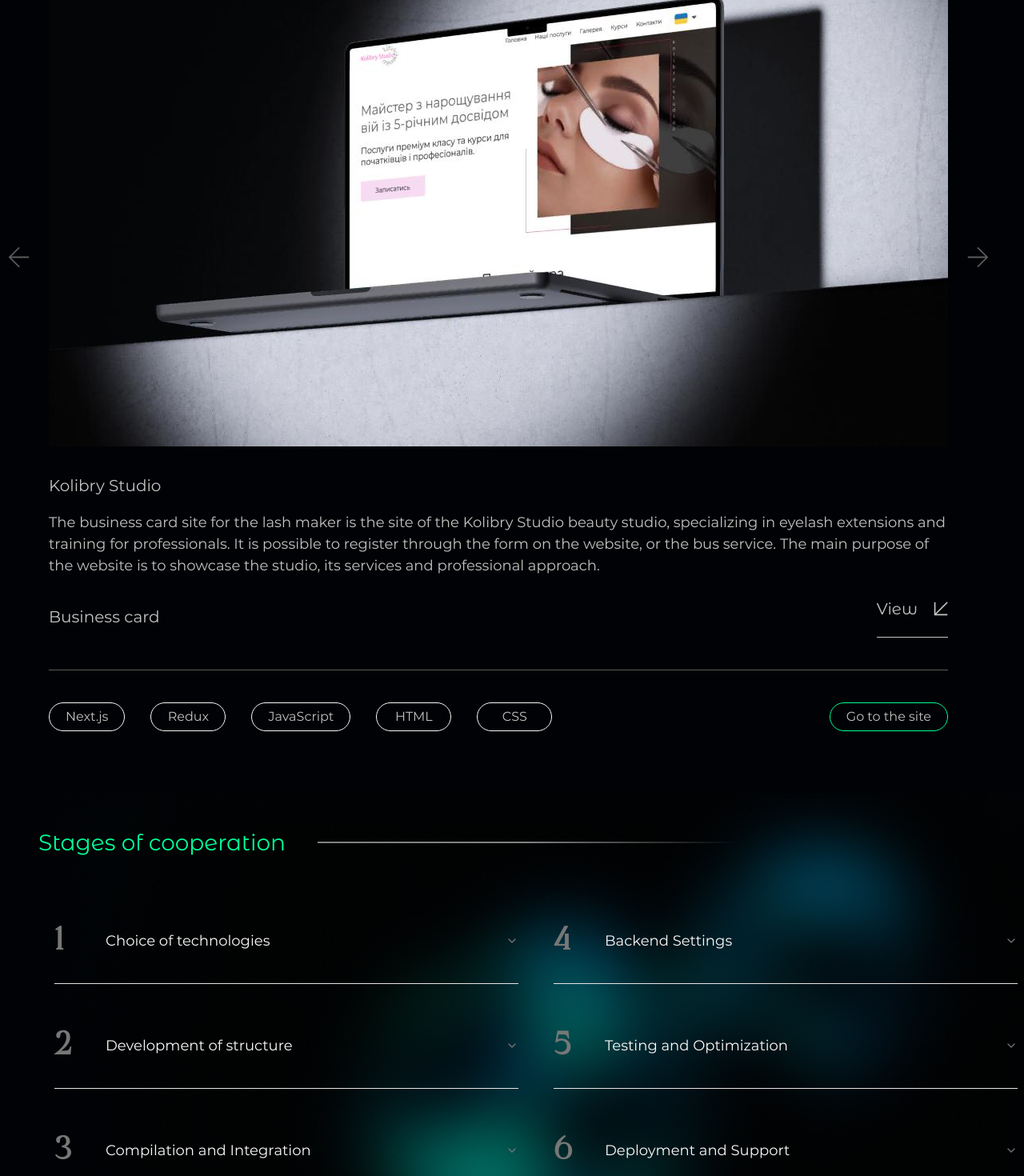
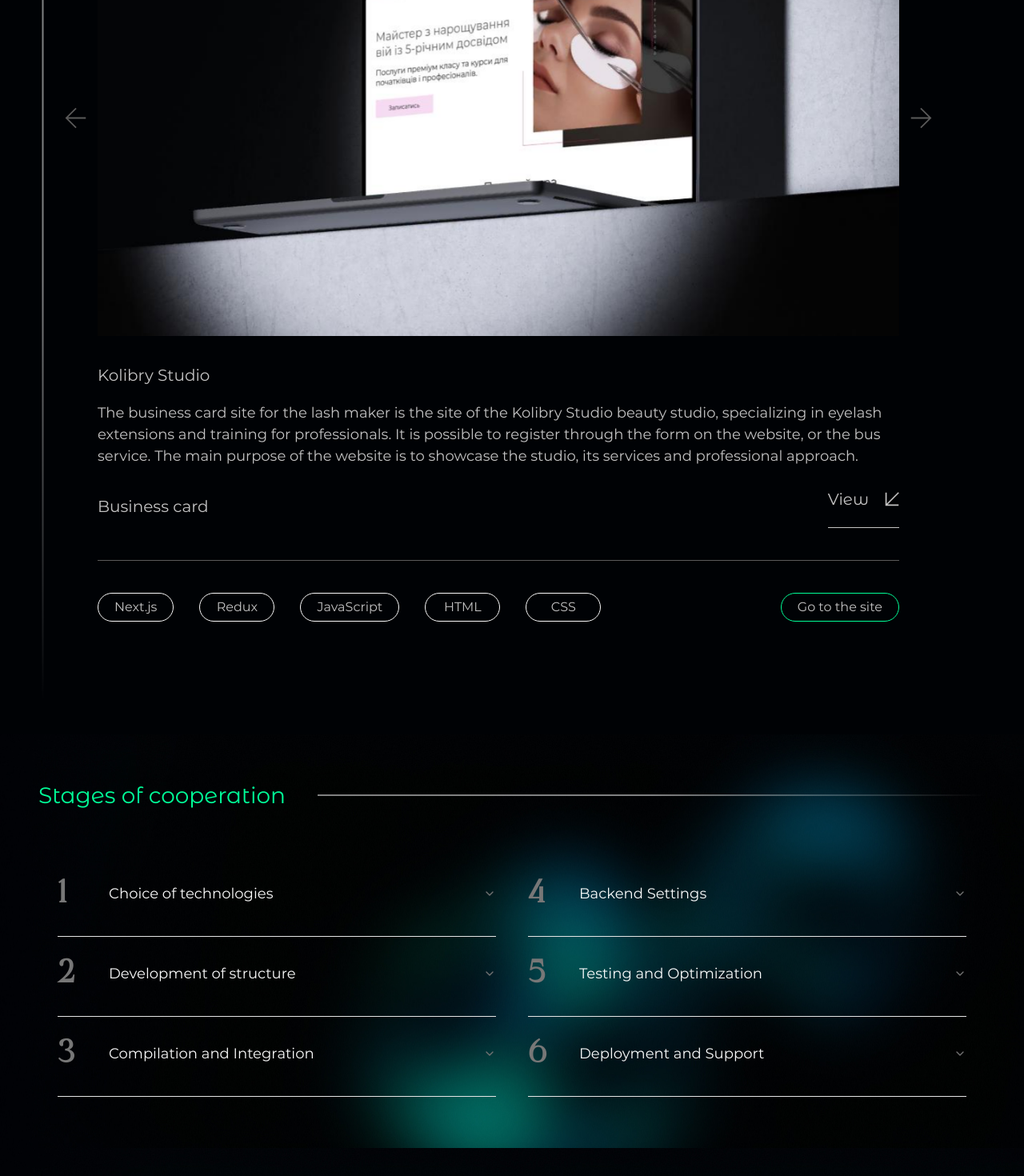
Before and after one commit to VitaliiBarabash1990/portfolio, a Next.js app: page /en in a window 1280 px wide. Shown: the part 2800-4270 px from the top of the page at 80% size. Built offline with nearby package versions, Linux system fonts and the light colour scheme.

Commit message:
adaptive project and steps

```diff
--- a/src/components/AccordionList/AccordionList.module.css
+++ b/src/components/AccordionList/AccordionList.module.css
@@ -1,17 +1,20 @@
 .accordionWrapper {
-  display: grid;
-  grid-template-columns: repeat(2, 1fr);
-  column-gap: 40px;
-  row-gap: 31px;
+  display: flex;
+  flex-direction: column;
   width: 100%;
   align-items: start;
-  padding: 0 20px;
+  gap: 48px;
 }
-
+.column {
+  width: 100%;
+  display: flex;
+  flex-direction: column;
+  gap: 48px;
+}
 .accordionItem {
-  width: 580px;
+  width: 100%;
   max-width: 100%;
-  min-height: 100px;
+  min-height: 70px;
   position: relative;
 }
 
@@ -25,6 +28,8 @@
   background-color: transparent;
   border: none;
   width: 100%;
+  padding: 0;
+  padding-bottom: 10px;
 }
 .accordionTriggerBtn {
   display: flex;
@@ -69,3 +74,23 @@
   max-height: 100%;
   position: relative;
 }
+
+@media screen and (min-width: 768px) {
+}
+@media screen and (min-width: 1280px) {
+  .accordionWrapper {
+    flex-direction: row;
+    column-gap: 40px;
+    row-gap: 31px;
+    padding: 0 24px;
+  }
+  .accordionItem {
+    min-height: 100px;
+  }
+  .accordionTrigger {
+    padding: 16px 0;
+  }
+  .column {
+    gap: 0;
+  }
+}
--- a/src/components/AccordionList/AccordionList.tsx
+++ b/src/components/AccordionList/AccordionList.tsx
@@ -42,9 +42,15 @@ export default function AccordionList() {
       text: t('steps.5.text')
     }
   ];
+
+  const stepsSorted = steps.sort((a, b) => a.number - b.number);
+
+  const leftColumn = stepsSorted.filter((step) => step.number <= 3);
+  const rightColumn = stepsSorted.filter((step) => step.number > 3);
   return (
     <Accordion type="single" collapsible className={s.accordionWrapper}>
-      {steps.map((step) => (
+      <div className={s.column}>
+        {leftColumn.map((step) => (
           <AccordionItem
             key={step.number}
             value={`step-${step.number}`}
@@ -61,6 +67,26 @@ export default function AccordionList() {
             </AccordionContent>
           </AccordionItem>
         ))}
+      </div>
+      <div className={s.column}>
+        {rightColumn.map((step) => (
+          <AccordionItem
+            key={step.number}
+            value={`step-${step.number}`}
+            className={s.accordionItem}
+          >
+            <AccordionTrigger className={s.accordionTrigger}>
+              <div className={s.accordionTriggerBtn}>
+                <span className={s.stepNumber}>{step.number}</span>
+                <h4 className={`title ${s.accordionTitle}`}>{step.title}</h4>
+              </div>
+            </AccordionTrigger>
+            <AccordionContent className={s.accordionContent}>
+              <p className={s.accordionContentText}>{step.text}</p>
+            </AccordionContent>
+          </AccordionItem>
+        ))}
+      </div>
     </Accordion>
   );
 }
--- a/src/components/CustomSwiper/CustomSwiper.module.css
+++ b/src/components/CustomSwiper/CustomSwiper.module.css
@@ -61,18 +61,43 @@
   transition: transform 500ms cubic-bezier(0.39, 0.575, 0.565, 1);
 }
 
+.swiperArowWraper {
+  position: absolute;
+  bottom: 25px;
+  left: -50px;
+  width: calc(100% + 100px);
+  height: 45px;
+}
+.swiperArowWraperShort {
+  position: absolute;
+  bottom: -80px;
+  width: 100%;
+  height: 45px;
+}
 .prevButton {
-  left: -60px;
+  top: 0;
+  left: 0;
+}
+.nextButton {
+  top: 0;
+  right: 0;
 }
 .prevButtonProject {
-  top: 850px;
+  top: 0;
   left: 40px;
 }
-
-.nextButton {
-  right: -60px;
-}
 .nextButtonProject {
-  top: 850px;
+  top: 0;
   right: 40px;
 }
+@media screen and (min-width: 1280px) {
+  .swiperArowWraper {
+    bottom: 250px;
+  }
+}
+@media screen and (min-width: 1440px) {
+  .swiperArowWraper {
+    left: -80px;
+    width: calc(100% + 160px);
+  }
+}
--- a/src/components/CustomSwiper/CustomSwiper.tsx
+++ b/src/components/CustomSwiper/CustomSwiper.tsx
@@ -79,8 +79,8 @@ const CustomSwiper = ({
             })}
       </Swiper>
 
+      <div className={isShort ? s.swiperArowWraper : s.swiperArowWraperShort}>
         <button
-        // className={`custom-prev ${s.navButton} ${s.prevButton} ${s.prevButtonProject}`}
           className={
             isShort
               ? `custom-prev ${s.navButton} ${s.prevButton}`
@@ -92,7 +92,6 @@ const CustomSwiper = ({
           </svg>
         </button>
         <button
-        // className={`custom-next ${s.navButton} ${s.nextButton} ${s.nextButtonProject}`}
           className={
             isShort
               ? `custom-next ${s.navButton} ${s.nextButton}`
@@ -104,6 +103,7 @@ const CustomSwiper = ({
           </svg>
         </button>
       </div>
+    </div>
   );
 };
 
--- a/src/components/Projects/Projects.module.css
+++ b/src/components/Projects/Projects.module.css
@@ -1,40 +1,47 @@
 .projectSection {
-  padding: 97px 0 56px 0;
+  padding: 40px 0;
   max-width: 1440px;
   margin: 0 auto;
 }
 .projectContainer {
-  padding: 0 78px 0 40px;
+  padding: 0 68px;
 }
 .projectContainerSwipe {
   padding: 0;
 }
 .projectWraper {
   display: flex;
-  flex-direction: row;
-  max-width: 1440px;
+  flex-direction: column;
+  max-width: 100%;
   justify-content: center;
-  gap: 4px;
+  gap: 48px;
   margin: 0 auto;
 }
+
 .projectleftTitle {
-  width: 34px;
-  height: 1209px;
+  width: 100%;
+  height: 34px;
   position: relative;
 }
 .displayNone {
   display: none;
 }
 .projectleftTitleRotate {
-  position: absolute;
-  top: 586px;
-  left: -589px;
   display: flex;
+  flex-direction: row-reverse;
   align-items: center;
   gap: 40px;
-  width: 1209px;
+  width: 100%;
   height: 34px;
-  transform: rotate(270deg);
+}
+.fadingLine {
+  width: 100%;
+  height: 2px;
+  background: linear-gradient(
+    to right,
+    /* rgba(255, 255, 255, 0) 0%, */ rgba(255, 255, 255, 0.5) 50%,
+    rgba(255, 255, 255, 0) 100%
+  );
 }
 .projectTitle {
   font-size: 28px;
@@ -43,17 +50,8 @@
 }
 
 .projectRightSwiper {
-  width: 1284px;
+  width: 100%;
   height: auto;
-}
-.fadingLine {
-  width: 1029px;
-  height: 2px;
-  background: linear-gradient(
-    to right,
-    rgba(255, 255, 255, 0) 0%,
-    rgba(255, 255, 255, 0.5) 50% /* rgba(255, 255, 255, 0) 100% */
-  );
 }
 
 .projectRightSwiper {
@@ -76,7 +74,7 @@
   flex-direction: row;
   align-items: center;
   position: relative;
-  height: 52px;
+  height: 40px;
 }
 .projectBtnClose {
   position: absolute;
@@ -116,9 +114,10 @@
   color: var(--amiora-color-2);
 }
 .swiperTextTop {
-  margin-top: 80px;
-  padding: 20px 40px;
+  margin-top: 40px;
+  padding: 40px 40px 0;
 }
+
 .swiperTypeWraper {
   width: 100%;
   display: flex;
@@ -164,11 +163,10 @@
   gap: 40px;
   width: 100%;
 }
-.projectSwiperList {
-  padding: 0 80px;
-}
 .projectSwiperListShort {
   padding: 0;
+}
+@media screen and (min-width: 768px) {
 }
 .projectSwiperItemSeparator {
   border-top: 1px solid var(--amiora-color-1);
@@ -178,10 +176,12 @@
   flex-direction: row;
   justify-content: space-between;
   align-items: center;
+  flex-wrap: wrap;
 }
 .swiperSkilsList {
   display: flex;
   align-items: center;
+  flex-wrap: wrap;
   gap: 32px;
 }
 .swiperSkilsItem,
@@ -194,6 +194,7 @@
   display: flex;
   align-items: center;
   justify-content: center;
+  flex-shrink: 0;
 
   border-radius: 100px;
   padding: 8px 20px;
@@ -219,3 +220,72 @@
   transform: scale(1.04);
   transition: transform 500ms cubic-bezier(0.39, 0.575, 0.565, 1);
 }
+
+@media screen and (min-width: 768px) {
+  .swiperTextTop {
+    padding: 40px 64px 0;
+  }
+}
+@media screen and (min-width: 1280px) {
+  .projectSection {
+    max-width: 1439px;
+  }
+  .projectContainer {
+    padding: 0 78px 0 40px;
+  }
+  .projectWraper {
+    display: flex;
+    flex-direction: row;
+    max-width: 100%;
+    justify-content: center;
+    gap: 4px;
+    margin: 0 auto;
+  }
+  .projectleftTitle {
+    width: 34px;
+    height: 1209px;
+    position: relative;
+  }
+  .displayNone {
+    display: none;
+  }
+  .projectleftTitleRotate {
+    position: absolute;
+    top: 586px;
+    left: -589px;
+    display: flex;
+    flex-direction: row;
+    align-items: center;
+    gap: 40px;
+    width: 1209px;
+    height: 34px;
+    transform: rotate(270deg);
+  }
+  .fadingLine {
+    width: 100%;
+    height: 2px;
+    background: linear-gradient(
+      to right,
+      rgba(255, 255, 255, 0) 0%,
+      rgba(255, 255, 255, 0.5) 50% /* rgba(255, 255, 255, 0) 100% */
+    );
+  }
+  .projectSwiperList {
+    padding: 0 80px;
+  }
+  .swiperTextTop {
+    margin-top: 40px;
+    padding: 40px 40px 0;
+  }
+  .projectTopClose {
+    height: 52px;
+  }
+}
+@media screen and (min-width: 1440px) {
+  .projectSection {
+    padding: 97px 0 56px 0;
+  }
+  .projectRightSwiper {
+    width: 1284px;
+  }
+}
--- a/src/components/Steps/Steps.module.css
+++ b/src/components/Steps/Steps.module.css
@@ -1,7 +1,7 @@
 .sectionSteps {
-  padding-bottom: 64px;
   max-width: 1440px;
   margin: 0 auto;
+  padding: 56px 0;
 }
 
 .adWrap {
@@ -30,8 +30,8 @@
   flex-direction: column;
   align-items: center;
   justify-content: center;
-  gap: 64px;
-  width: 1248px;
+  gap: 40px;
+  width: 100%;
   margin: 0 auto;
 }
 .stepsHead {
@@ -39,14 +39,25 @@
   align-items: center;
   gap: 40px;
   align-self: flex-start;
+  width: 100%;
 }
 .stepsHeadTitle {
-  font-size: 28px;
+  font-size: 18px;
   text-align: left;
   color: var(--accent-button);
+  white-space: nowrap;
+}
+@media screen and (min-width: 768px) {
+  .steps {
+    gap: 80px;
+  }
+  .stepsHeadTitle {
+    font-size: 20px;
+    white-space: nowrap;
+  }
 }
 .fadingLine {
-  width: 526px;
+  width: 100%;
   height: 2px;
   background: linear-gradient(
     to right,
@@ -57,3 +68,15 @@
 .stepsAccordion {
   width: 100%;
 }
+
+@media screen and (min-width: 1280px) {
+  .sectionSteps {
+    padding: 64px 0;
+  }
+  .steps {
+    gap: 64px;
+  }
+  .stepsHeadTitle {
+    font-size: 28px;
+  }
+}
```
Lines whose indentation alone changed are shown as unchanged.
